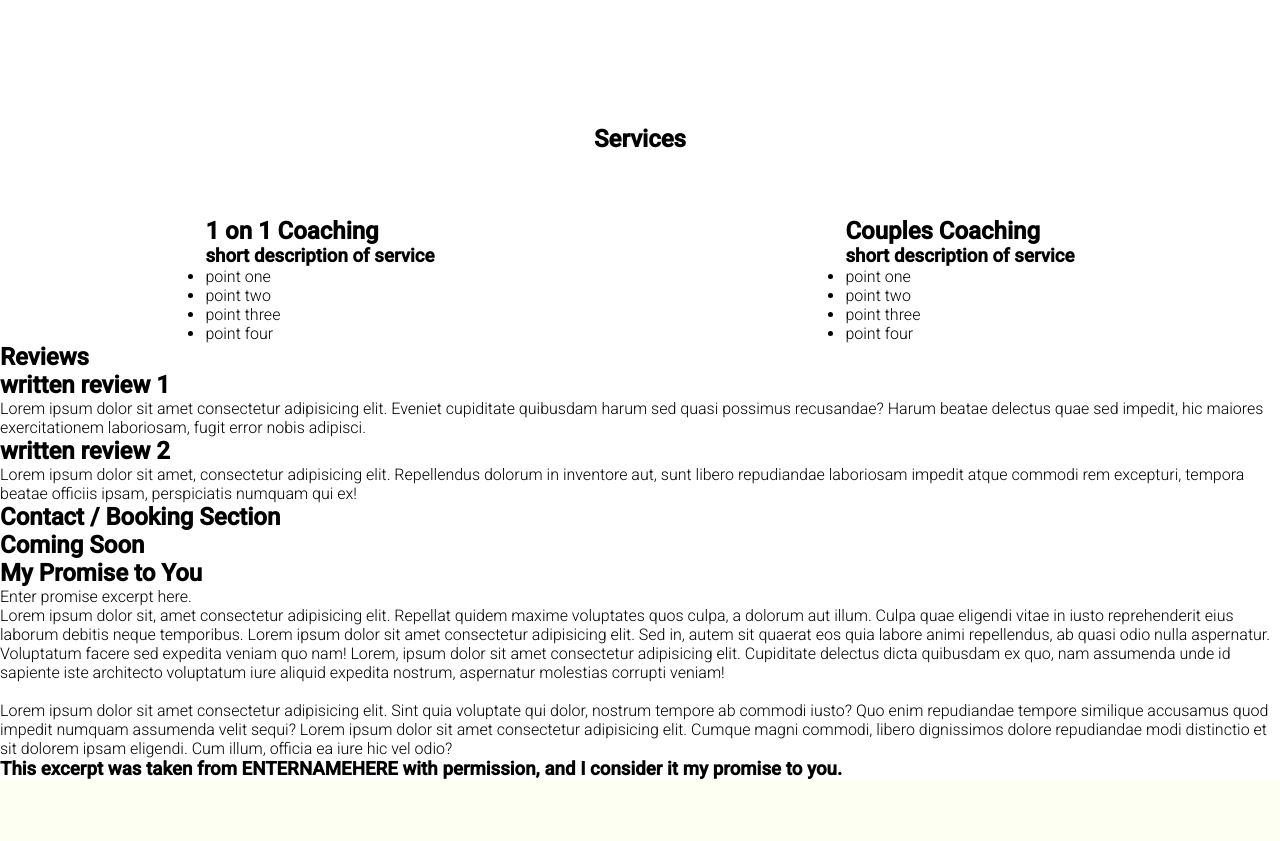
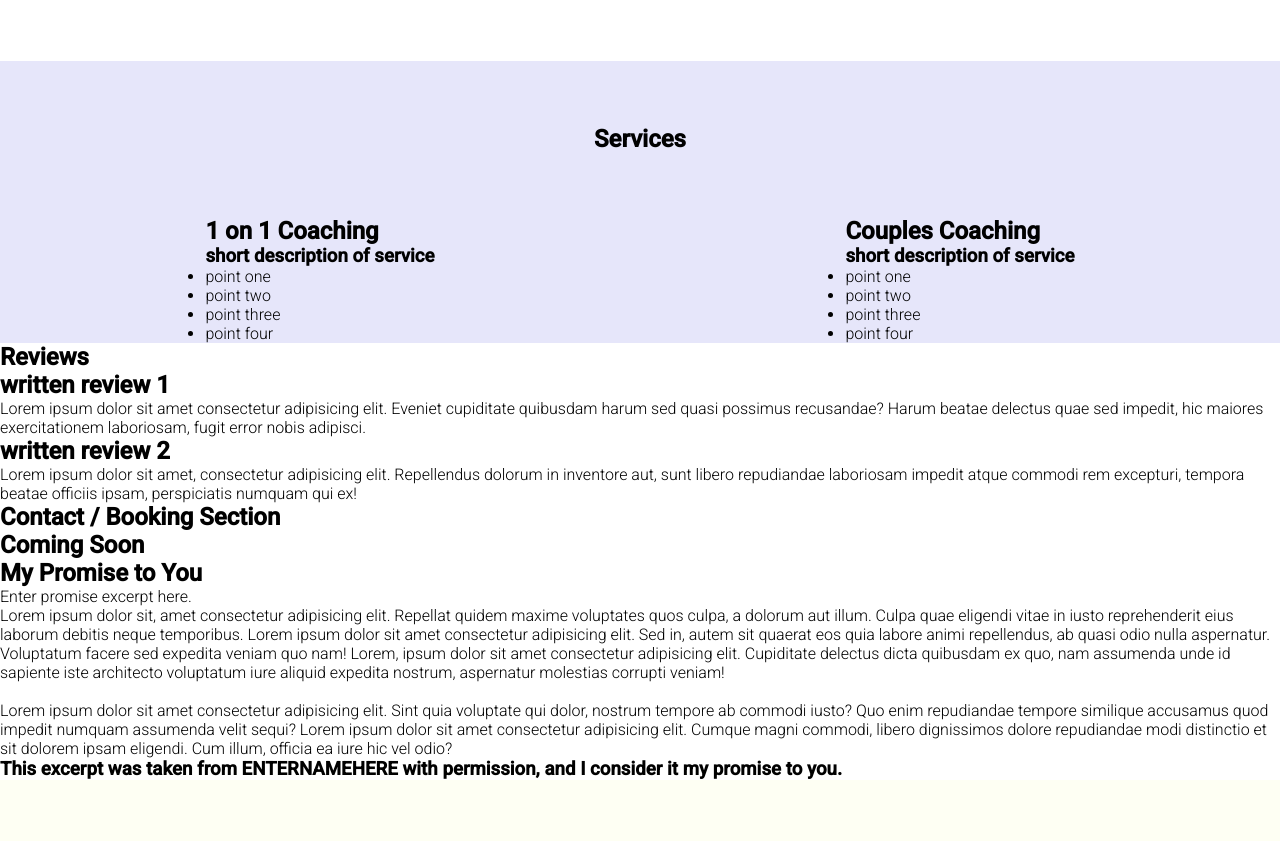
Before and after one commit to Delaynie/mindfullcup, a plain HTML site: page index.html in a window 1280 px wide. Shown: the part 1330-2171 px from the top of the page. Drawn offline with Linux system fonts and the light colour scheme; a web font is replaced by a local one.

Commit message:
changing background color of services to see space better

```diff
--- a/style.css
+++ b/style.css
@@ -177,6 +177,9 @@ body {
 }
 
 /* --------- Services --------- */
+.services {
+    background-color: lavender;
+}
 .services h1 {
     padding-top: 5%;
     padding-bottom: 5%;
```
